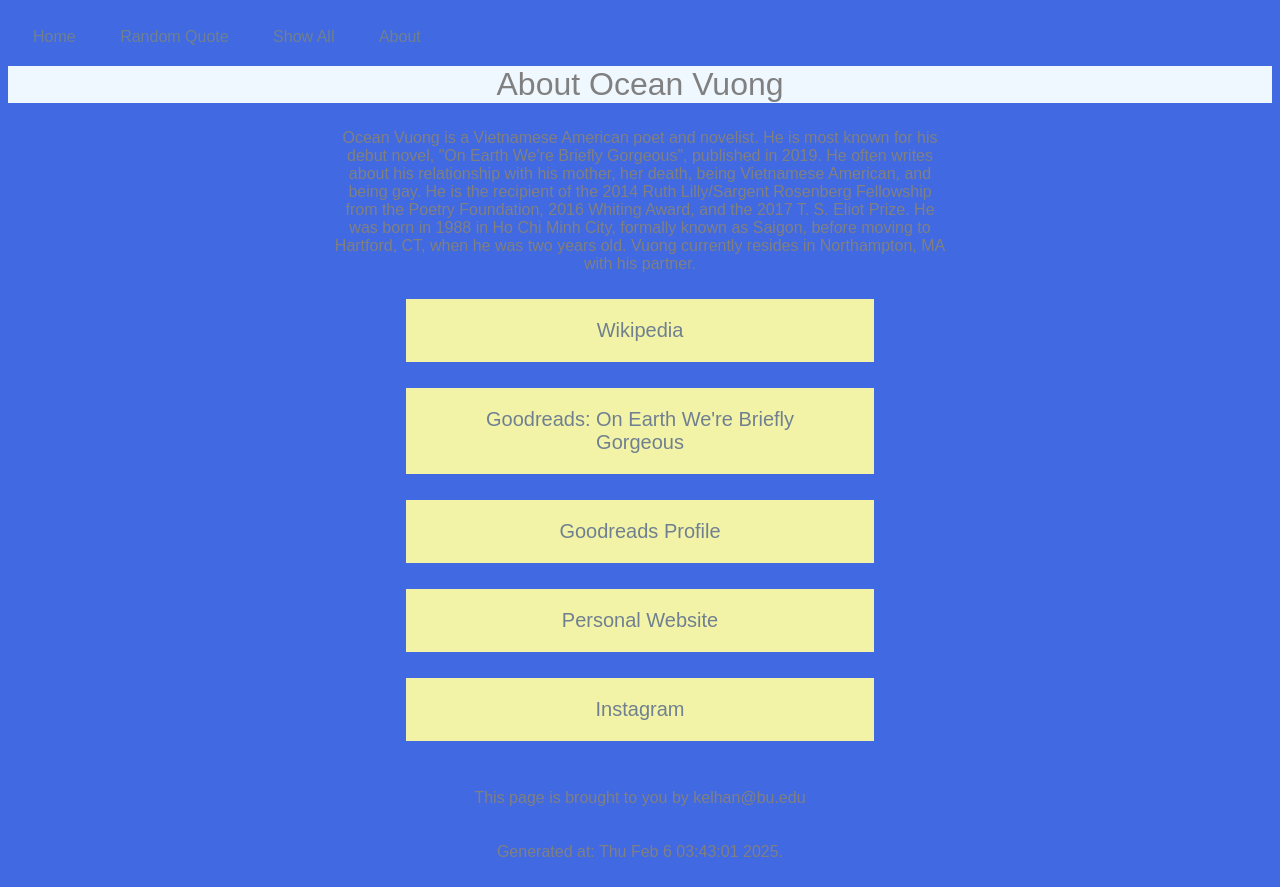
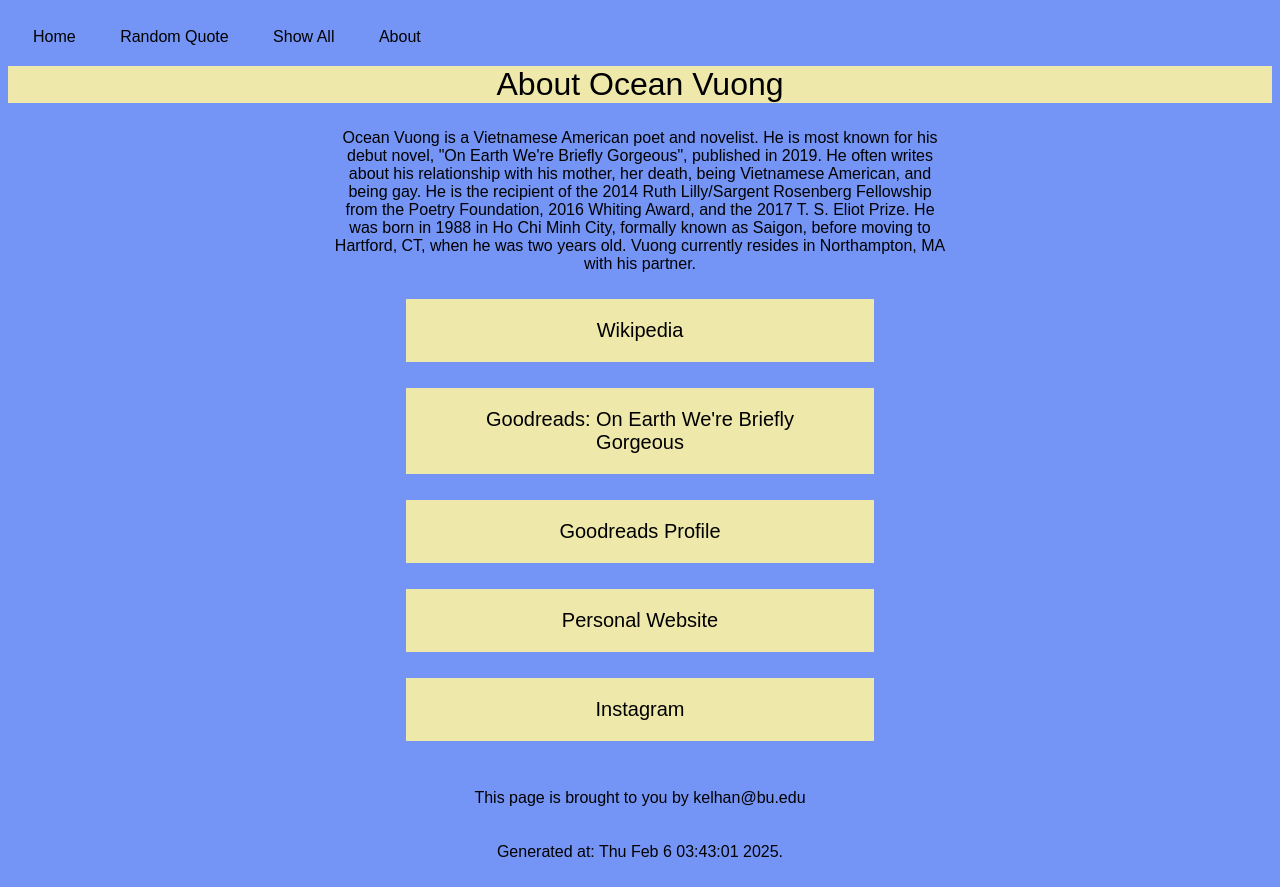
Before and after one commit to kelleyhan25/cs412, a Django app: page /about/ in a window 1280 px wide. Run offline with Django 5.2, Linux system fonts and the light colour scheme.

Commit message:
updating css file

```diff
--- a/static/styles.css
+++ b/static/styles.css
@@ -1,6 +1,6 @@
 body {
-    background-color: royalblue;
-    color: gray;
+    background-color: rgb(116, 149, 246);
+    color: black;
     font-family: arial;
 }
 p {
@@ -11,9 +11,9 @@ p {
 }
 
 .button {
-    background-color: rgb(243, 243, 168);
+    background-color: palegoldenrod;
     border: none;
-    color: slategray;
+    color: black;
     padding: 20px 34px;
     text-align: center;
     text-decoration: none;
@@ -32,7 +32,7 @@ table {
 
 h1,h2,h3,h4,h5{
     font-weight: normal;
-    background: aliceblue;
+    background: palegoldenrod;
     margin: 0;
     text-align: center;
 }
@@ -40,7 +40,7 @@ h1,h2,h3,h4,h5{
 a, a:visited {
     display: block;
     padding: 10px 15px;
-    color: slategray;
+    color: black;
     text-decoration: none;
 }
 
```
Also changed, not shown: 1 other file.
